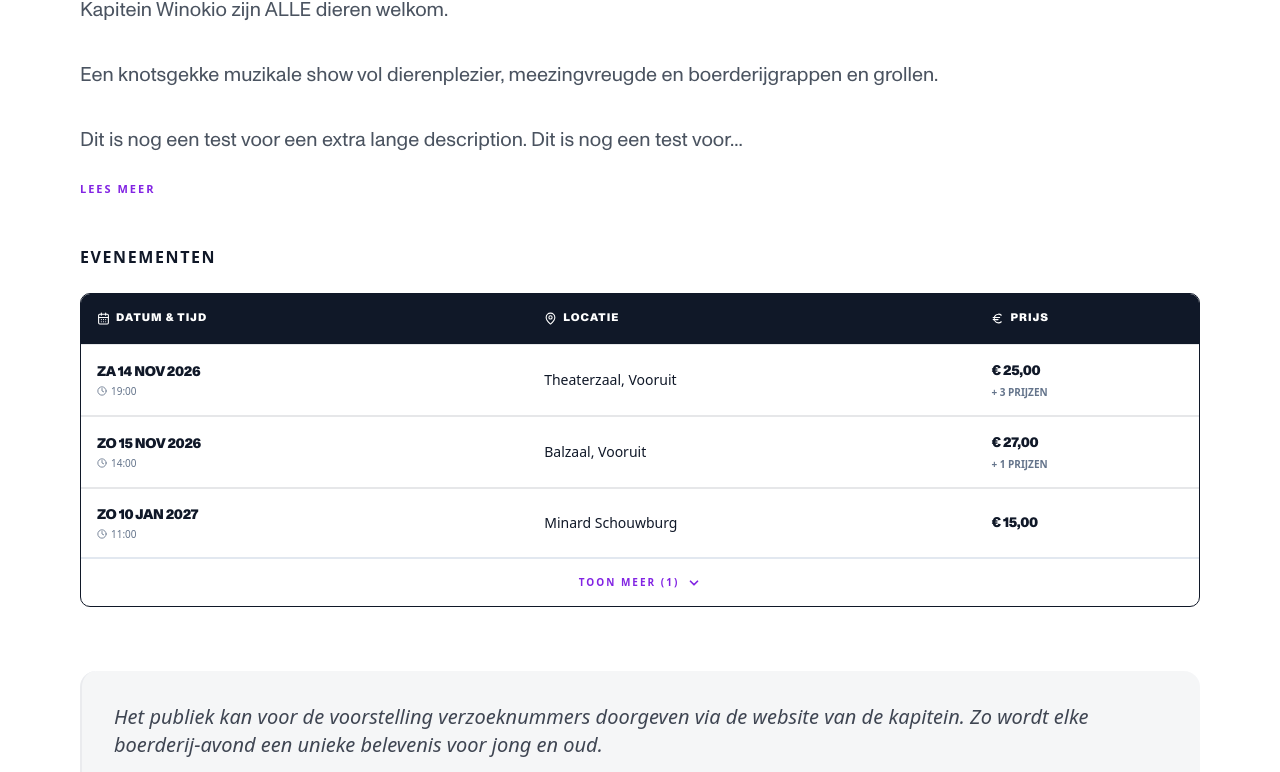
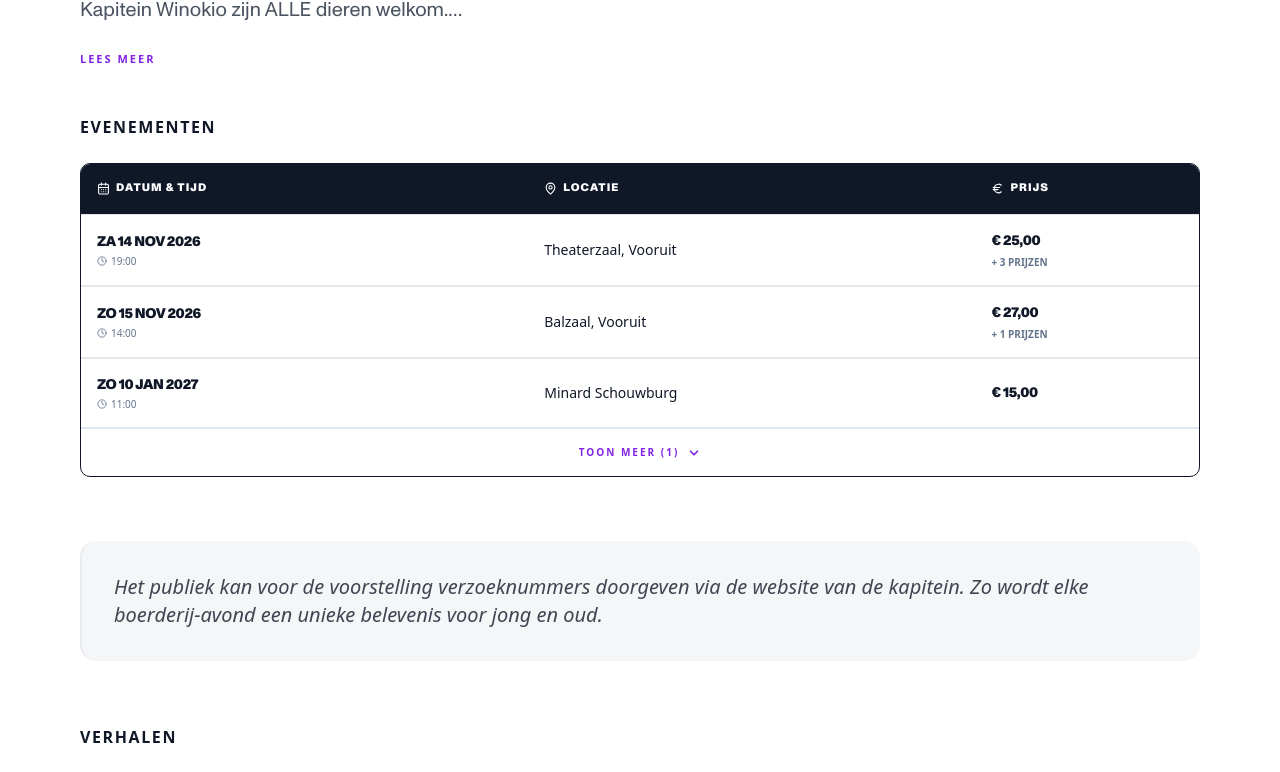
Before and after one commit to SELab-2/viernulvier-4, a Nuxt app in the folder frontend/: page /tempShowcase in a window 1280 px wide. Shown: the part 998-1770 px from the top of the page. Built offline with nearby package versions, Linux system fonts and the light colour scheme.

Commit message:
'readMore' based on number of lines (not chars)

```diff
--- a/frontend/app/pages/archive/[id].vue
+++ b/frontend/app/pages/archive/[id].vue
@@ -129,6 +129,9 @@ const cleanText = (text: string | null | undefined) => {
     .replace(/\n/g, "<br />");
 };
 
+const fullDescription = computed(
+  () => cleanText(production.value?.description1) || "",
+);
 const isExpanded = ref(false);
 const showReadMoreButton = ref(false);
 const descriptionRef = ref<HTMLElement | null>(null);
@@ -136,24 +139,18 @@ const descriptionRef = ref<HTMLElement | null>(null);
 const checkOverflow = () => {
   const el = descriptionRef.value;
   if (el) {
-    // Als de tekst groter is dan wat we laten zien, moet de knop aan
     showReadMoreButton.value = el.scrollHeight > el.clientHeight;
   }
 };
 onMounted(async () => {
-  await nextTick(); // Wacht tot DOM gerenderd is
+  await nextTick();
   checkOverflow();
-  // Optioneel: check opnieuw als het schermformaat verandert
   window.addEventListener("resize", checkOverflow);
 });
 
 onBeforeUnmount(() => {
   window.removeEventListener("resize", checkOverflow);
 });
-
-const fullDescription = computed(
-  () => cleanText(production.value?.description1) || "",
-);
 </script>
 
 <template>
@@ -235,16 +232,16 @@ const fullDescription = computed(
             </p>
           </div>
 
-          <div
+          <divs
             ref="descriptionRef"
             class="description-content text-lg lg:text-xl leading-relaxed opacity-80 font-brand text-gray-800 dark:text-gray-200 transition-all duration-500"
             :class="[
               isExpanded
                 ? 'line-clamp-none'
-                : 'line-clamp-[12] md:line-clamp-[8]',
+                : 'line-clamp-[6] md:line-clamp-[8]',
             ]"
             v-html="fullDescription"
-          ></div>
+          ></divs>
 
           <button
             v-if="showReadMoreButton || isExpanded"
--- a/frontend/app/pages/tempShowcase.vue
+++ b/frontend/app/pages/tempShowcase.vue
@@ -1,5 +1,5 @@
 <script setup lang="ts">
-import { ref, computed } from "vue";
+import { ref, computed, onMounted, nextTick } from "vue";
 import { ChevronLeft } from "lucide-vue-next";
 
 const { t, locale } = useI18n();
@@ -21,8 +21,8 @@ const production = {
     nl: "Een knotsgekke muzikale show vol dierenplezier.",
   },
   description1: {
-    en: `<p>Kapitein Winokio neemt je mee naar de vrolijkste boerderij van het land.<br>Is iedereen daar? Zitten jullie klaar?<br>Lichten uit en spots aan want de show gaat beginnen!</p>\r\n<p>Samen met de muziekmatrozen, Mevrouw de Poes en alle dieren op de boerderij zingen we loeiende liedjes, kikkermelodietjes en stampen we stoer mee op het ritme van de hele gróte .... oh, neen, dat verklappen we nog niet. Dat blijft nog even een verrassing! De koe doet “boe!”, het varken knort en zelfs de leeuw en de octopus zingen luidkeels mee, want op de boerderij van Kapitein Winokio zijn ALLE dieren welkom.</p>\r\n<p>Een knotsgekke muzikale show vol dierenplezier, meezingvreugde en boerderijgrappen en grollen.</p>\r\n<p>Dit is nog een test voor een extra lange description. Dit is nog een test voor een extra lange description.</p>`,
-    nl: `<p>Kapitein Winokio neemt je mee naar de vrolijkste boerderij van het land.<br>Is iedereen daar? Zitten jullie klaar?<br>Lichten uit en spots aan want de show gaat beginnen!</p>\r\n<p>Samen met de muziekmatrozen, Mevrouw de Poes en alle dieren op de boerderij zingen we loeiende liedjes, kikkermelodietjes en stampen we stoer mee op het ritme van de hele gróte .... oh, neen, dat verklappen we nog niet. Dat blijft nog even een verrassing! De koe doet “boe!”, het varken knort en zelfs de leeuw en de octopus zingen luidkeels mee, want op de boerderij van Kapitein Winokio zijn ALLE dieren welkom.</p>\r\n<p>Een knotsgekke muzikale show vol dierenplezier, meezingvreugde en boerderijgrappen en grollen.</p>\r\n<p>Dit is nog een test voor een extra lange description. Dit is nog een test voor een extra lange description.</p>`,
+    en: `<p>Kapitein Winokio neemt je mee naar de vrolijkste boerderij van het land.<br>Is iedereen daar? Zitten jullie klaar?<br>Lichten uit en spots aan want de show gaat beginnen!</p>\r\n<p>Samen met de muziekmatrozen, Mevrouw de Poes en alle dieren op de boerderij zingen we loeiende liedjes, kikkermelodietjes en stampen we stoer mee op het ritme van de hele gróte .... oh, neen, dat verklappen we nog niet. Dat blijft nog even een verrassing! De koe doet “boe!”, het varken knort en zelfs de leeuw en de octopus zingen luidkeels mee, want op de boerderij van Kapitein Winokio zijn ALLE dieren welkom.</p>\r\n<p>Een knotsgekke muzikale show vol dierenplezier, meezingvreugde en boerderijgrappen en grollen.</p>`,
+    nl: `<p>Kapitein Winokio neemt je mee naar de vrolijkste boerderij van het land.<br>Is iedereen daar? Zitten jullie klaar?<br>Lichten uit en spots aan want de show gaat beginnen!</p>\r\n<p>Samen met de muziekmatrozen, Mevrouw de Poes en alle dieren op de boerderij zingen we loeiende liedjes, kikkermelodietjes en stampen we stoer mee op het ritme van de hele gróte .... oh, neen, dat verklappen we nog niet. Dat blijft nog even een verrassing! De koe doet “boe!”, het varken knort en zelfs de leeuw en de octopus zingen luidkeels mee, want op de boerderij van Kapitein Winokio zijn ALLE dieren welkom.</p>\r\n<p>Een knotsgekke muzikale show vol dierenplezier, meezingvreugde en boerderijgrappen en grollen.</p>`,
   },
   description2: {
     nl: `<p>Het publiek kan voor de voorstelling verzoeknummers doorgeven via de website van de kapitein. Zo wordt elke boerderij-avond een unieke belevenis voor jong en oud.</p>`,
@@ -118,9 +118,6 @@ const goBack = () => {
   }
 };
 
-const isExpanded = ref(false);
-const CHARACTER_LIMIT = 800;
-
 const productionId = computed(() => {
   const raw = Array.isArray(route.params.id)
     ? route.params.id[0]
@@ -137,6 +134,8 @@ const isValid = (val: any) => {
     s !== "" && s !== "N/A" && s !== "UNDEFINED" && s !== "\\N" && s !== "\N"
   );
 };
+
+const image = undefined;
 const bannerGradient = computed(() =>
   pickPlaceholderGradient(productionId.value ?? 0),
 );
@@ -150,22 +149,29 @@ const cleanText = (text: string | null | undefined) => {
     .replace(/\n/g, "<br />");
 };
 
+const isExpanded = ref(false);
+const showReadMoreButton = ref(false);
+const descriptionRef = ref<HTMLElement | null>(null);
+
+const checkOverflow = () => {
+  const el = descriptionRef.value;
+  if (el) {
+    showReadMoreButton.value = el.scrollHeight > el.clientHeight;
+  }
+};
+onMounted(async () => {
+  await nextTick();
+  checkOverflow();
+  window.addEventListener("resize", checkOverflow);
+});
+
+onBeforeUnmount(() => {
+  window.removeEventListener("resize", checkOverflow);
+});
+
 const fullDescription = computed(
   () => cleanText(production.description1[locale.value as "nl" | "en"]) || "",
 );
-
-const displayedDescription = computed(() => {
-  const desc = fullDescription.value;
-  if (isExpanded.value || desc.length <= CHARACTER_LIMIT) {
-    return desc;
-  }
-  return desc.slice(0, CHARACTER_LIMIT) + "...";
-});
-
-const isLongDescription = computed(
-  () => fullDescription.value.length > CHARACTER_LIMIT,
-);
-const image = undefined;
 </script>
 
 <template>
@@ -248,12 +254,18 @@ const image = undefined;
           </div>
 
           <div
-            class="description-content text-lg lg:text-xl leading-relaxed opacity-80 font-brand text-gray-800 dark:text-gray-200"
-            v-html="displayedDescription"
+            ref="descriptionRef"
+            class="description-content text-lg lg:text-xl leading-relaxed opacity-80 font-brand text-gray-800 dark:text-gray-200 transition-all duration-500"
+            :class="[
+              isExpanded
+                ? 'line-clamp-none'
+                : 'line-clamp-[6] md:line-clamp-[8]',
+            ]"
+            v-html="fullDescription"
           ></div>
 
           <button
-            v-if="isLongDescription"
+            v-if="showReadMoreButton || isExpanded"
             @click="isExpanded = !isExpanded"
             class="mt-6 mb-4 text-[11px] font-black uppercase tracking-[2px] text-[var(--accent)] hover:underline outline-none"
           >
```
